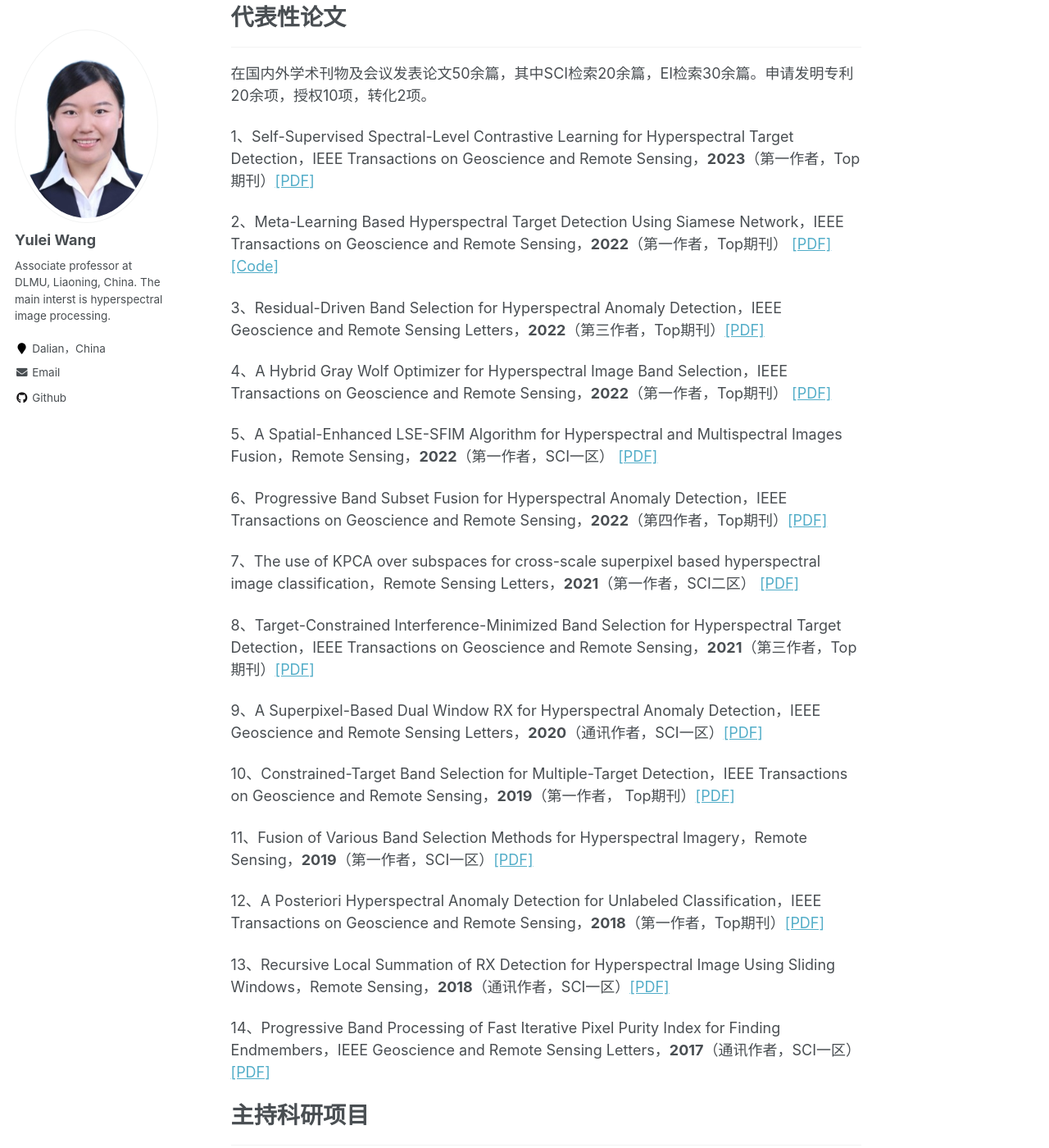
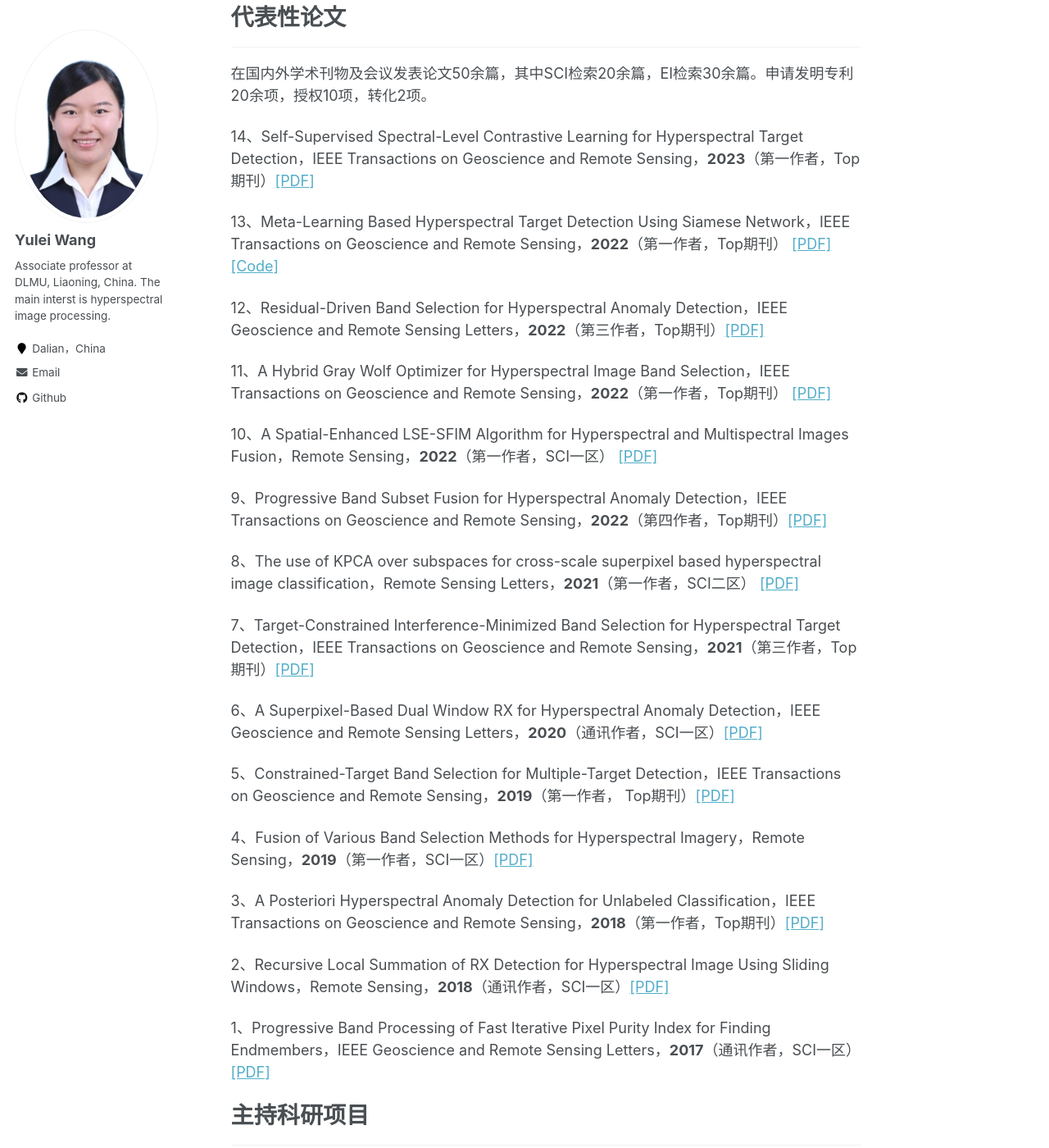
Before and after one commit to YuleiWang1/YuleiWang1.github.io, a Jekyll site: the page built from _pages/about.md, in a window 1280 px wide and 1400 px high, scrolled down 688 px. Shown: the whole window at 82% size. Built offline with Jekyll 4.4.1, drawn with Linux system fonts in a browser that asks for light colours.

Commit message:
upload about.md

```diff
--- a/_pages/about.md
+++ b/_pages/about.md
@@ -24,33 +24,33 @@ redirect_from:
 
 在国内外学术刊物及会议发表论文50余篇，其中SCI检索20余篇，EI检索30余篇。申请发明专利20余项，授权10项，转化2项。
 
-1、Self-Supervised Spectral-Level Contrastive Learning for Hyperspectral Target Detection，IEEE Transactions on Geoscience and Remote Sensing，**2023**（第一作者，Top期刊）[[PDF]](../files/Self-Supervised_Spectral-Level_Contrastive_Learning_for_Hyperspectral_Target_Detection.pdf)
+14、Self-Supervised Spectral-Level Contrastive Learning for Hyperspectral Target Detection，IEEE Transactions on Geoscience and Remote Sensing，**2023**（第一作者，Top期刊）[[PDF]](../files/Self-Supervised_Spectral-Level_Contrastive_Learning_for_Hyperspectral_Target_Detection.pdf)
 
-2、Meta-Learning Based Hyperspectral Target Detection Using Siamese Network，IEEE Transactions on Geoscience and Remote Sensing，**2022**（第一作者，Top期刊） [[PDF]](../files/Meta-Learning_Based_Hyperspectral_Target_Detection_Using_Siamese_Network.pdf) [[Code]](https://github.com/YuleiWang1/MLSN)
+13、Meta-Learning Based Hyperspectral Target Detection Using Siamese Network，IEEE Transactions on Geoscience and Remote Sensing，**2022**（第一作者，Top期刊） [[PDF]](../files/Meta-Learning_Based_Hyperspectral_Target_Detection_Using_Siamese_Network.pdf) [[Code]](https://github.com/YuleiWang1/MLSN)
 
-3、Residual-Driven Band Selection for Hyperspectral Anomaly Detection，IEEE Geoscience and Remote Sensing Letters，**2022**（第三作者，Top期刊）[[PDF]](../files/Recursive Local Summation of RX Detection for Hyperspectral Image Using Sliding Windows.pdf)
+12、Residual-Driven Band Selection for Hyperspectral Anomaly Detection，IEEE Geoscience and Remote Sensing Letters，**2022**（第三作者，Top期刊）[[PDF]](../files/Recursive Local Summation of RX Detection for Hyperspectral Image Using Sliding Windows.pdf)
 
-4、A Hybrid Gray Wolf Optimizer for Hyperspectral Image Band Selection，IEEE Transactions on Geoscience and Remote Sensing，**2022**（第一作者，Top期刊） [[PDF]](../files/A_Hybrid_Gray_Wolf_Optimizer_for_Hyperspectral_Image_Band_Selection.pdf)
+11、A Hybrid Gray Wolf Optimizer for Hyperspectral Image Band Selection，IEEE Transactions on Geoscience and Remote Sensing，**2022**（第一作者，Top期刊） [[PDF]](../files/A_Hybrid_Gray_Wolf_Optimizer_for_Hyperspectral_Image_Band_Selection.pdf)
 
-5、A Spatial-Enhanced LSE-SFIM Algorithm for Hyperspectral and Multispectral Images Fusion，Remote Sensing，**2022**（第一作者，SCI一区） [[PDF]](../files/A Spatial-Enhanced LSE-SFIM Algorithm for Hyperspectral and Multispectral Images Fusion.pdf)
+10、A Spatial-Enhanced LSE-SFIM Algorithm for Hyperspectral and Multispectral Images Fusion，Remote Sensing，**2022**（第一作者，SCI一区） [[PDF]](../files/A Spatial-Enhanced LSE-SFIM Algorithm for Hyperspectral and Multispectral Images Fusion.pdf)
 
-6、Progressive Band Subset Fusion for Hyperspectral Anomaly Detection，IEEE Transactions on Geoscience and Remote Sensing，**2022**（第四作者，Top期刊）[[PDF]](../files/Progressive_Band_Subset_Fusion_for_Hyperspectral_Anomaly_Detection.pdf)
+9、Progressive Band Subset Fusion for Hyperspectral Anomaly Detection，IEEE Transactions on Geoscience and Remote Sensing，**2022**（第四作者，Top期刊）[[PDF]](../files/Progressive_Band_Subset_Fusion_for_Hyperspectral_Anomaly_Detection.pdf)
 
-7、The use of KPCA over subspaces for cross-scale superpixel based hyperspectral image classification，Remote Sensing Letters，**2021**（第一作者，SCI二区） [[PDF]](../files/The use of KPCA over subspaces for cross-scale superpixel based hyperspectral image classification.pdf)
+8、The use of KPCA over subspaces for cross-scale superpixel based hyperspectral image classification，Remote Sensing Letters，**2021**（第一作者，SCI二区） [[PDF]](../files/The use of KPCA over subspaces for cross-scale superpixel based hyperspectral image classification.pdf)
 
-8、Target-Constrained Interference-Minimized Band Selection for Hyperspectral Target Detection，IEEE Transactions on Geoscience and Remote Sensing，**2021**（第三作者，Top期刊）[[PDF]](../files/Target-Constrained_Interference-Minimized_Band_Selection_for_Hyperspectral_Target_Detection.pdf)
+7、Target-Constrained Interference-Minimized Band Selection for Hyperspectral Target Detection，IEEE Transactions on Geoscience and Remote Sensing，**2021**（第三作者，Top期刊）[[PDF]](../files/Target-Constrained_Interference-Minimized_Band_Selection_for_Hyperspectral_Target_Detection.pdf)
 
-9、A Superpixel-Based Dual Window RX for Hyperspectral Anomaly Detection，IEEE Geoscience and Remote Sensing Letters，**2020**（通讯作者，SCI一区）[[PDF]](../files/A_Superpixel-Based_Dual_Window_RX_for_Hyperspectral_Anomaly_Detection.pdf)
+6、A Superpixel-Based Dual Window RX for Hyperspectral Anomaly Detection，IEEE Geoscience and Remote Sensing Letters，**2020**（通讯作者，SCI一区）[[PDF]](../files/A_Superpixel-Based_Dual_Window_RX_for_Hyperspectral_Anomaly_Detection.pdf)
 
-10、Constrained-Target Band Selection for Multiple-Target Detection，IEEE Transactions on Geoscience and Remote Sensing，**2019**（第一作者， Top期刊）[[PDF]](../files/Constrained-Target Band Selection for Multiple-Target Detection.pdf)
+5、Constrained-Target Band Selection for Multiple-Target Detection，IEEE Transactions on Geoscience and Remote Sensing，**2019**（第一作者， Top期刊）[[PDF]](../files/Constrained-Target Band Selection for Multiple-Target Detection.pdf)
 
-11、Fusion of Various Band Selection Methods for Hyperspectral Imagery，Remote Sensing，**2019**（第一作者，SCI一区）[[PDF]](../files/Fusion of Various Band Selection Methods for Hyperspectral Imagery.pdf)
+4、Fusion of Various Band Selection Methods for Hyperspectral Imagery，Remote Sensing，**2019**（第一作者，SCI一区）[[PDF]](../files/Fusion of Various Band Selection Methods for Hyperspectral Imagery.pdf)
 
-12、A Posteriori Hyperspectral Anomaly Detection for Unlabeled Classification，IEEE Transactions on Geoscience and Remote Sensing，**2018**（第一作者，Top期刊）[[PDF]](../files/A_Posteriori_Hyperspectral_Anomaly_Detection_for_Unlabeled_Classification.pdf)
+3、A Posteriori Hyperspectral Anomaly Detection for Unlabeled Classification，IEEE Transactions on Geoscience and Remote Sensing，**2018**（第一作者，Top期刊）[[PDF]](../files/A_Posteriori_Hyperspectral_Anomaly_Detection_for_Unlabeled_Classification.pdf)
 
-13、Recursive Local Summation of RX Detection for Hyperspectral Image Using Sliding Windows，Remote Sensing，**2018**（通讯作者，SCI一区）[[PDF]](../files/Recursive Local Summation of RX Detection for Hyperspectral Image Using Sliding Windows.pdf)
+2、Recursive Local Summation of RX Detection for Hyperspectral Image Using Sliding Windows，Remote Sensing，**2018**（通讯作者，SCI一区）[[PDF]](../files/Recursive Local Summation of RX Detection for Hyperspectral Image Using Sliding Windows.pdf)
 
-14、Progressive Band Processing of Fast Iterative Pixel Purity Index for Finding Endmembers，IEEE Geoscience and Remote Sensing Letters，**2017**（通讯作者，SCI一区）[[PDF]](../files/Progressive_Band_Processing_of_Fast_Iterative_Pixel_Purity_Index_for_Finding_Endmembers.pdf)
+1、Progressive Band Processing of Fast Iterative Pixel Purity Index for Finding Endmembers，IEEE Geoscience and Remote Sensing Letters，**2017**（通讯作者，SCI一区）[[PDF]](../files/Progressive_Band_Processing_of_Fast_Iterative_Pixel_Purity_Index_for_Finding_Endmembers.pdf)
 
 
 主持科研项目
```
